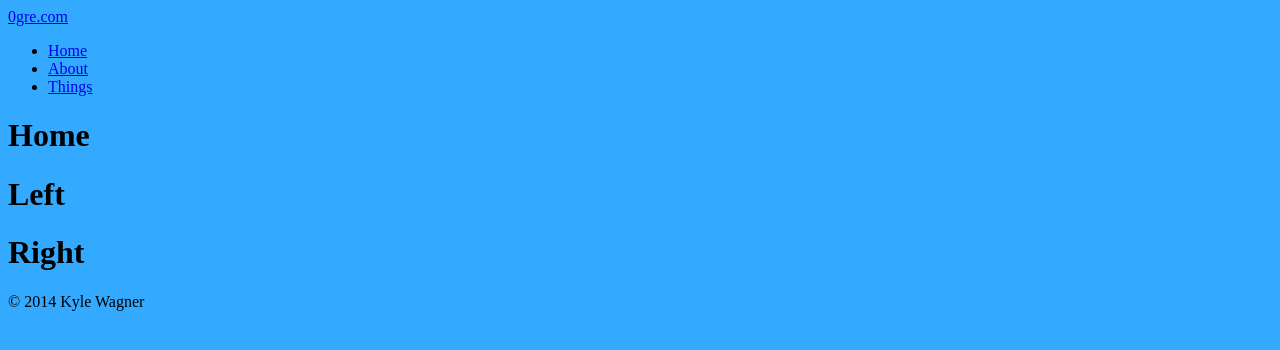
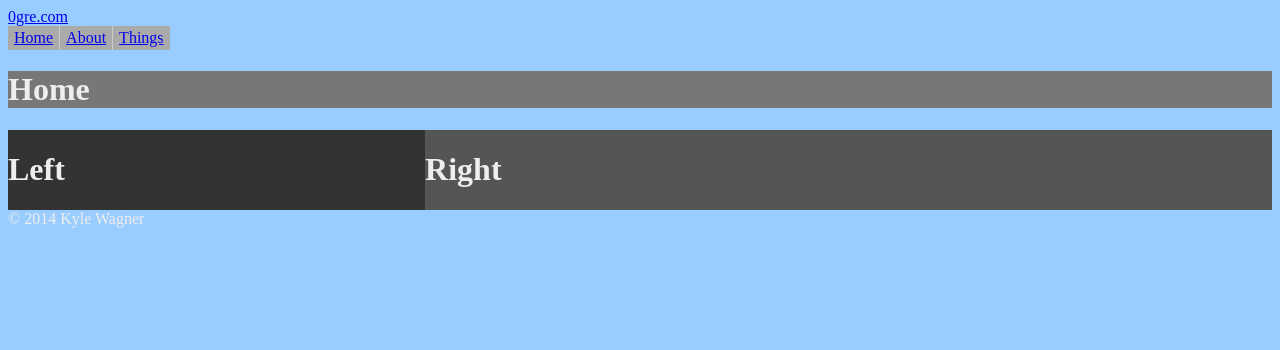
Before and after one commit to Keale2/0gre.com, a website: page index.html in a window 1280 px wide. Drawn offline with nearby package versions, Linux system fonts and the light colour scheme; files that its build step writes are made by us from their sources.

Commit message:
Updated some things

```diff
--- a/css/__variables.scss
+++ b/css/__variables.scss
@@ -1 +1,2 @@
-$awesomeBlue: #33aaff;
+$awesomeBlue: #99ccff;
+$whitish: #eee;
--- a/css/_general.scss
+++ b/css/_general.scss
@@ -1,5 +1,7 @@
 $bgColor: $awesomeBlue;
+$fontColor: $whitish;
 
 body {
 	background-color: $bgColor;
+	color: $fontColor;
 }
--- /dev/null
+++ b/css/_grid.scss
@@ -0,0 +1,20 @@
+#left,
+#right {
+    float: left;
+}
+
+#left {
+    width: 33%;
+
+    background-color: #333;
+}
+
+#right {
+    width: 67%;
+
+    background-color: #555;
+}
+
+main > header:first-child {
+	background-color: #777;
+}
--- /dev/null
+++ b/css/_navigation.scss
@@ -0,0 +1,15 @@
+nav ul {
+    margin: 0;
+    padding: 0;
+    li {
+        display: inline-block;
+
+        padding: 3px 6px;
+
+        color: red;
+        background-color: #aaa;
+        & + li {
+            border-left: 1px solid #ccc;
+        }
+    }
+}
--- a/css/app.scss
+++ b/css/app.scss
@@ -10,4 +10,6 @@
 // Inject files here with a single underscore in front of them (such as _partial.scss)
 // inject:scss
 @import "_general.scss";
+@import "_grid.scss";
+@import "_navigation.scss";
 // endinject
```
Also changed, not shown: index.html (+1 -3 lines).
